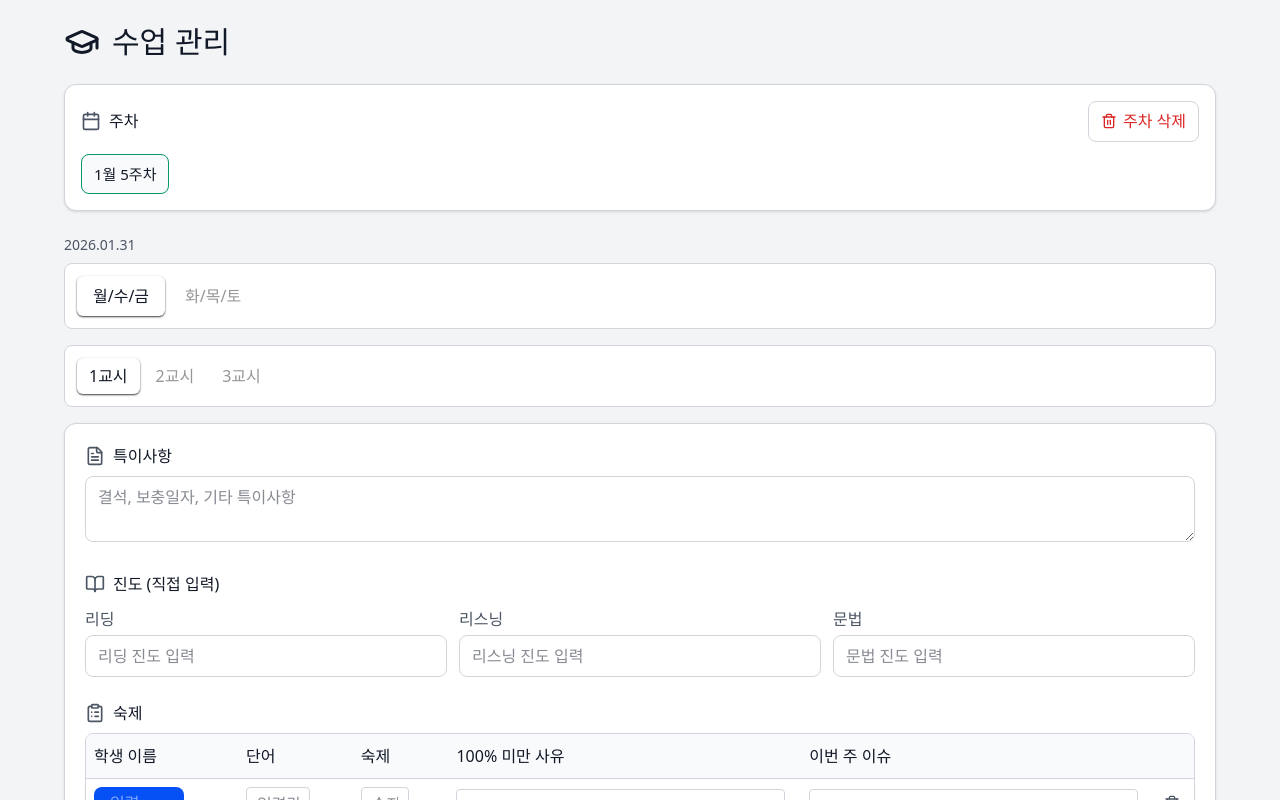
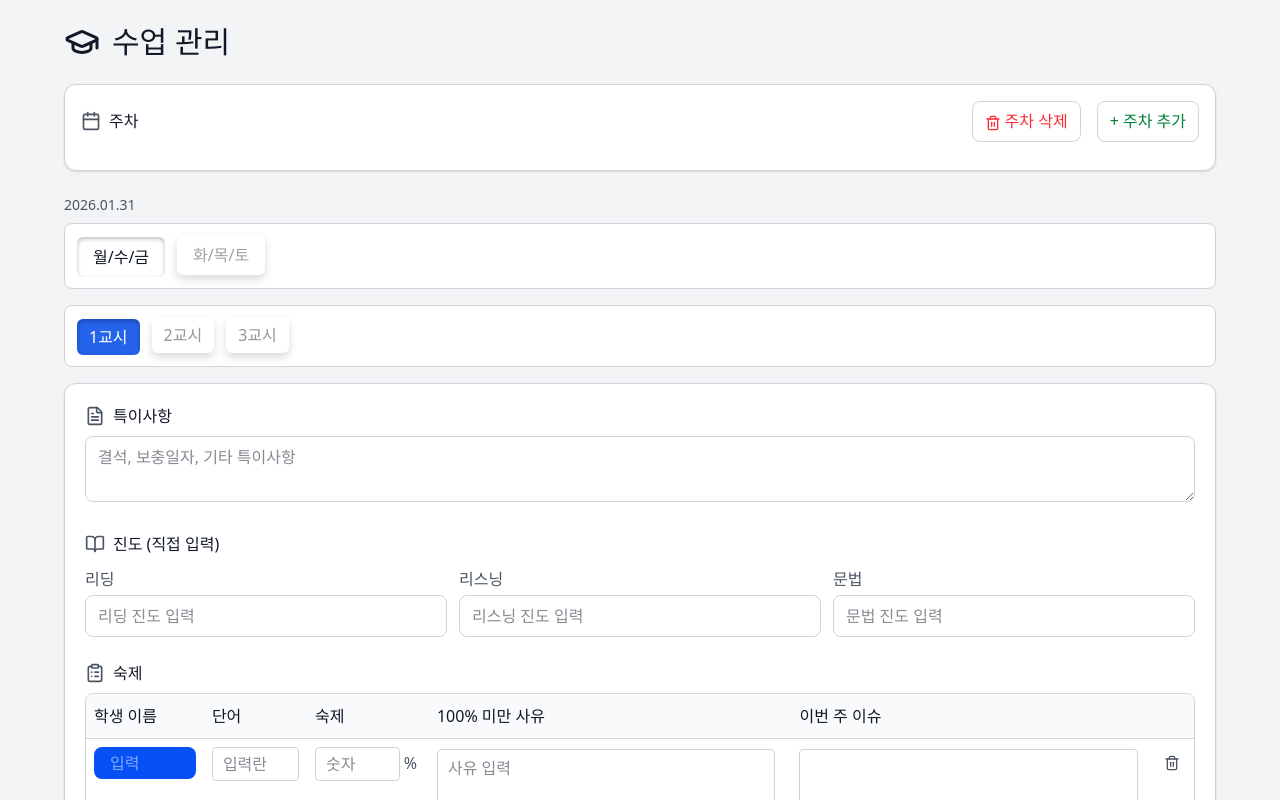
Before and after one commit to alstmd9902/ai-study-manager, a React (Vite) app: page / in a window 1280 px wide. Shown: the top 800 px of the page. Built offline with nearby package versions, Linux system fonts and the light colour scheme.

Commit message:
fix : 주차선택 및 UI 변경

```diff
--- a/src/components/DayGroupTabs.tsx
+++ b/src/components/DayGroupTabs.tsx
@@ -31,7 +31,7 @@ export function DayGroupTabs({ active, onChange }: DayGroupTabsProps) {
     <div>
       <TodayDisplay />
       <div
-        className="flex gap-1 rounded-lg p-3"
+        className="flex gap-3 rounded-lg p-3"
         style={{
           backgroundColor: "var(--surface)",
           border: "1px solid var(--border)"
@@ -42,17 +42,23 @@ export function DayGroupTabs({ active, onChange }: DayGroupTabsProps) {
             key={key}
             type="button"
             onClick={() => onChange(key)}
-            className="rounded-md px-4 py-2 font-medium transition-colors"
+            className="rounded-md px-4 py-2 font-medium transition-all"
             style={{
               fontSize: "1rem",
               ...(active === key
                 ? {
-                    backgroundColor: "var(--surface)",
+                    // 눌린 상태
                     color: "var(--text-main)",
-                    boxShadow: "0 1px 2px rgba(0, 0, 0, 0.76)"
+                    transform: "translateY(1px)",
+                    boxShadow: "inset 0 2px 4px rgba(0,0,0,0.25)",
+                    backgroundColor: "var(--surface)"
                   }
                 : {
-                    color: "#3d3d3d8a"
+                    // 기본(떠 있는 상태)
+                    color: "#3d3d3d7c",
+                    transform: "translateY(-1px)",
+                    boxShadow: "0 4px 8px rgba(0,0,0,0.15)",
+                    backgroundColor: "var(--surface)"
                   })
             }}
           >
--- a/src/components/HomeworkTable.tsx
+++ b/src/components/HomeworkTable.tsx
@@ -16,7 +16,7 @@ export function HomeworkTable({
   const PERIOD_BADGE_COLOR: Record<1 | 2 | 3, string> = {
     1: "#0551f6", // 파랑
     2: "#29b829", // 초록
-    3: "#c143aa" // 분홍
+    3: "#ec4899" // 분홍
   };
   // period를 1|2|3 숫자로 정규화
   const normalizePeriod = (p: unknown): 1 | 2 | 3 => {
@@ -156,13 +156,13 @@ export function HomeworkTable({
             {entries.map((entry, index) => (
               <Fragment key={index}>
                 <tr key={index} style={{ verticalAlign: "top" }}>
-                  <td className="px-2 py-2">
+                  <td className="px-2 py-2 max-w-[80px]">
                     <input
                       type="text"
                       value={entry.name}
                       onChange={(e) => handleNameChange(index, e.target.value)}
                       placeholder="입력"
-                      className="inline-block w-[90px] rounded-lg px-4 py-1 font-semibold focus:outline-none"
+                      className="inline-block w-full rounded-lg px-4 py-1 font-semibold focus:outline-none"
                       style={{
                         backgroundColor:
                           PERIOD_BADGE_COLOR[normalizePeriod(period)],
@@ -174,7 +174,7 @@ export function HomeworkTable({
                   </td>
 
                   {/* 단어점수 적는란 */}
-                  <td className="px-2 py-2">
+                  <td className="px-2 py-2 max-w-[70px]">
                     <input
                       type="text"
                       value={entry.wordScore ?? ""}
@@ -190,7 +190,7 @@ export function HomeworkTable({
                         onChange(next);
                       }}
                       placeholder="입력란"
-                      className="w-16 text-center rounded border px-2.5 py-1"
+                      className="w-full rounded border px-2.5 py-1"
                       style={{
                         backgroundColor: "var(--surface)",
                         color: "var(--text-main)",
@@ -200,7 +200,8 @@ export function HomeworkTable({
                     />
                   </td>
 
-                  <td className="px-2 py-2">
+                  <td className="px-2 py-2 max-w-[80px]">
+                    <div className="flex items-center gap-1">
                       <input
                         type="text"
                         inputMode="numeric"
@@ -213,7 +214,7 @@ export function HomeworkTable({
                           handleHomeworkScoreChange(index, e.target.value)
                         }
                         placeholder="숫자"
-                      className="w-12 rounded border px-2.5 py-1"
+                        className="w-full rounded border px-2.5 py-1"
                         style={{
                           backgroundColor: "var(--surface)",
                           color:
@@ -225,6 +226,13 @@ export function HomeworkTable({
                           fontSize: "1rem"
                         }}
                       />
+                      <span
+                        className="text-sm"
+                        style={{ color: "var(--text-muted)" }}
+                      >
+                        %
+                      </span>
+                    </div>
                   </td>
                   <td className="px-3 py-2.5">
                     <textarea
@@ -286,7 +294,7 @@ export function HomeworkTable({
                         backgroundColor: "var(--surface-hover)"
                       }}
                     >
-                      <div className="font-medium text-sm">못한 숙제</div>
+                      <div className="font-medium text-sm">👉 못한 숙제</div>
                       {/* 입력 + 추가 */}
                       <div className="flex items-center gap-2">
                         <input
@@ -347,7 +355,7 @@ export function HomeworkTable({
                             key={`${index}-todo-${tIndex}`}
                             className="group flex items-start gap-2 text-sm"
                           >
-                            <label className="flex items-cneter gap-2 cursor-pointer">
+                            <label className="flex items-cneter gap-2 cursor-pointer ml-1">
                               <input
                                 type="checkbox"
                                 checked={todo.done}
--- a/src/components/PeriodTabs.tsx
+++ b/src/components/PeriodTabs.tsx
@@ -11,10 +11,16 @@ const TABS: { key: PeriodKey; label: string }[] = [
   { key: "period3", label: "3교시" }
 ];
 
+const ACTIVE_BG: Record<PeriodKey, string> = {
+  period1: "#2563eb", // blue
+  period2: "#16a34a", // green
+  period3: "#ec4899" // pink
+};
+
 export function PeriodTabs({ active, onChange }: PeriodTabsProps) {
   return (
     <div
-      className="flex gap-1 rounded-lg p-3"
+      className="flex gap-3 rounded-lg p-3"
       style={{
         backgroundColor: "var(--surface)",
         border: "1px solid var(--border)"
@@ -30,12 +36,18 @@ export function PeriodTabs({ active, onChange }: PeriodTabsProps) {
             fontSize: "1rem",
             ...(active === key
               ? {
-                  backgroundColor: "var(--surface)",
-                  color: "var(--text-main)",
-                  boxShadow: "0 1px 2px rgba(0, 0, 0, 0.76)"
+                  // 눌린 상태
+                  backgroundColor: ACTIVE_BG[key],
+                  color: "#ffffff",
+                  transform: "translateY(1px)",
+                  boxShadow: "inset 0 2px 4px rgba(0,0,0,0.25)"
                 }
               : {
-                  color: "#3d3d3d8a"
+                  // 기본(떠 있는 상태)
+                  backgroundColor: "var(--surface)",
+                  color: "#3d3d3d8a",
+                  transform: "translateY(-1px)",
+                  boxShadow: "0 4px 8px rgba(0,0,0,0.15)"
                 })
           }}
         >
--- a/src/components/WeekSelector.tsx
+++ b/src/components/WeekSelector.tsx
@@ -1,11 +1,15 @@
+import { Calendar, Trash2 } from "lucide-react";
 import { useState } from "react";
-import { Calendar, Trash2 } from "lucide-react";
 import {
-  getWeekLabel,
+  createEmptyWeekRecord,
+  deleteWeekRecord,
+  saveWeekRecord
+} from "../utils/storage";
+import {
+  getCurrentWeekKey,
   getStoredWeekKeys,
-  getCurrentWeekKey,
+  getWeekLabel
 } from "../utils/weekKey";
-import { deleteWeekRecord } from "../utils/storage";
 
 interface WeekSelectorProps {
   currentWeekKey: string;
@@ -16,16 +20,10 @@ interface WeekSelectorProps {
 export function WeekSelector({
   currentWeekKey,
   onWeekChange,
-  onRecordLoad,
+  onRecordLoad
 }: WeekSelectorProps) {
-  const storedKeys = getStoredWeekKeys();
-  const hasCurrent = storedKeys.includes(currentWeekKey);
-  const weekOptions =
-    storedKeys.length > 0
-      ? hasCurrent
-        ? storedKeys
-        : [currentWeekKey, ...storedKeys].sort((a, b) => b.localeCompare(a))
-      : [getCurrentWeekKey()];
+  // ✅ 항상 저장된 주차 기준 + 오름차순
+  const weekOptions = getStoredWeekKeys().sort((a, b) => a.localeCompare(b));
 
   const handleTabClick = (key: string) => {
     onWeekChange(key);
@@ -43,13 +41,13 @@ export function WeekSelector({
   );
 }
 
-/** 삭제 모드 + 탭 목록 (주차 탭, 다중 선택 삭제) */
+/** 주차 탭 + 다중 선택 삭제 */
 function WeekTabs({
   weekOptions,
   currentWeekKey,
   onTabClick,
   onRecordLoad,
-  onWeekChange,
+  onWeekChange
 }: {
   weekOptions: string[];
   currentWeekKey: string;
@@ -60,13 +58,23 @@ function WeekTabs({
   const [deleteMode, setDeleteMode] = useState(false);
   const [selectedKeys, setSelectedKeys] = useState<Set<string>>(new Set());
 
+  const allSelected =
+    weekOptions.length > 0 && weekOptions.every((k) => selectedKeys.has(k));
+
   const toggleSelect = (key: string) => {
     setSelectedKeys((prev) => {
       const next = new Set(prev);
-      if (next.has(key)) next.delete(key);
-      else next.add(key);
+      if (next.has(key)) {
+        next.delete(key);
+      } else {
+        next.add(key);
+      }
       return next;
     });
+  };
+
+  const toggleSelectAll = () => {
+    setSelectedKeys(allSelected ? new Set() : new Set(weekOptions));
   };
 
   const handleDeleteSelected = () => {
@@ -74,20 +82,20 @@ function WeekTabs({
       setDeleteMode(false);
       return;
     }
+
     if (
       !confirm(
         `선택한 ${selectedKeys.size}개 주차를 삭제할까요? (기록이 모두 삭제됩니다.)`
       )
     )
       return;
-    const keys = getStoredWeekKeys();
-    const remaining = keys.filter((k) => !selectedKeys.has(k));
+
     selectedKeys.forEach((key) => deleteWeekRecord(key));
-    const nextCurrent =
-      remaining[0] ?? (currentWeekKey && !selectedKeys.has(currentWeekKey) ? currentWeekKey : getCurrentWeekKey());
-    const nextKey = remaining.includes(nextCurrent)
-      ? nextCurrent
-      : remaining[0] ?? getCurrentWeekKey();
+
+    const remaining = getStoredWeekKeys().filter((k) => !selectedKeys.has(k));
+
+    const nextKey = remaining[0] ?? getCurrentWeekKey();
+
     onWeekChange(nextKey);
     onRecordLoad(nextKey);
     setSelectedKeys(new Set());
@@ -99,51 +107,111 @@ function WeekTabs({
     setSelectedKeys(new Set());
   };
 
+  // ✅ 월별 최대 주차 반영
+  function getNextWeekKey(latestKey: string): string {
+    const match = latestKey.match(/^(\d{4})-(\d{2})-week(\d)$/);
+    if (!match) return getCurrentWeekKey();
+
+    let year = parseInt(match[1], 10);
+    let month = parseInt(match[2], 10);
+    let week = parseInt(match[3], 10);
+
+    const maxWeeksByMonth: Record<number, number> = {
+      1: 5,
+      2: 4,
+      3: 5,
+      4: 4,
+      5: 5,
+      6: 4,
+      7: 5,
+      8: 5,
+      9: 4,
+      10: 5,
+      11: 4,
+      12: 5
+    };
+
+    const maxWeek = maxWeeksByMonth[month] ?? 4;
+
+    if (week < maxWeek) {
+      week += 1;
+    } else {
+      week = 1;
+      if (month === 12) {
+        year += 1;
+        month = 1;
+      } else {
+        month += 1;
+      }
+    }
+
+    return `${year}-${month.toString().padStart(2, "0")}-week${week}`;
+  }
+
+  const handleAddWeek = () => {
+    const latestKey =
+      weekOptions.length > 0
+        ? weekOptions[weekOptions.length - 1]
+        : getCurrentWeekKey();
+
+    const nextKey = getNextWeekKey(latestKey);
+
+    // ✅ 타입 안전한 빈 주차 생성
+    saveWeekRecord(nextKey, createEmptyWeekRecord());
+
+    onWeekChange(nextKey);
+    onRecordLoad(nextKey);
+  };
+
   return (
     <div
       className="rounded-xl p-4 shadow-sm"
       style={{
         backgroundColor: "var(--surface)",
-        border: "1px solid var(--border)",
+        border: "1px solid var(--border)"
       }}
     >
+      {/* 헤더 */}
       <div className="mb-3 flex flex-wrap items-center gap-2">
-        <Calendar
-          className="h-5 w-5"
-          style={{ color: "var(--text-muted)" }}
-        />
-        <span
-          className="font-medium"
-          style={{ color: "var(--text-main)", fontSize: "1rem" }}
-        >
+        <Calendar className="h-5 w-5" style={{ color: "var(--text-muted)" }} />
+        <span className="font-medium" style={{ color: "var(--text-main)" }}>
           주차
         </span>
+
         {!deleteMode ? (
+          <>
             <button
               type="button"
               onClick={() => setDeleteMode(true)}
-            className="ml-auto flex items-center gap-1.5 rounded-lg border px-3 py-2 text-sm"
+              className="ml-auto text-red-500 rounded-lg border px-3 py-2 text-sm hover:bg-red-500 hover:text-amber-50"
               style={{
-              backgroundColor: "var(--surface)",
-              color: "var(--danger)",
-              borderColor: "var(--border)",
+                borderColor: "var(--border)"
               }}
             >
-            <Trash2 className="h-4 w-4" />
+              <Trash2 className="inline h-4 w-4 mr-1" />
               주차 삭제
             </button>
+            <button
+              type="button"
+              onClick={handleAddWeek}
+              className="ml-2 text-green-700 rounded-lg border px-3 py-2 text-sm hover:bg-green-500 hover:text-amber-50"
+              style={{
+                borderColor: "var(--border)"
+              }}
+            >
+              + 주차 추가
+            </button>
+          </>
         ) : (
           <div className="ml-auto flex gap-2">
             <button
               type="button"
               onClick={handleDeleteSelected}
               disabled={selectedKeys.size === 0}
-              className="rounded-lg border px-3 py-2 text-sm font-medium"
+              className="rounded-lg border px-3 py-2 text-sm text-white"
               style={{
                 backgroundColor: "var(--danger)",
-                color: "#fff",
-                borderColor: "var(--danger)",
-                opacity: selectedKeys.size === 0 ? 0.6 : 1,
+                opacity: selectedKeys.size === 0 ? 0.6 : 1
               }}
             >
               선택 삭제 ({selectedKeys.size})
@@ -154,8 +222,7 @@ function WeekTabs({
               className="rounded-lg border px-3 py-2 text-sm"
               style={{
                 backgroundColor: "var(--surface)",
-                color: "var(--text-main)",
-                borderColor: "var(--border)",
+                borderColor: "var(--border)"
               }}
             >
               취소
@@ -163,16 +230,47 @@ function WeekTabs({
           </div>
         )}
       </div>
+
+      {/* 전체 선택 */}
+      {deleteMode && (
+        <div className="mb-3 flex items-center gap-2">
+          <label className="flex cursor-pointer items-center gap-2 text-sm">
+            <input
+              type="checkbox"
+              checked={allSelected}
+              onChange={toggleSelectAll}
+              className="h-4 w-4"
+              style={{ accentColor: "var(--accent)" }}
+            />
+            전체 선택
+          </label>
+        </div>
+      )}
+
+      {/* 주차 목록 */}
       <div className="flex flex-wrap gap-2">
         {weekOptions.map((key) => (
           <label
             key={key}
-            className="flex cursor-pointer items-center gap-2 rounded-lg border px-3 py-2 transition-colors"
+            className="flex items-center gap-2 rounded-lg border px-3 py-2 cursor-pointer transition-all"
             style={{
-              borderColor:
-                currentWeekKey === key ? "var(--accent)" : "var(--border)",
-              backgroundColor:
-                currentWeekKey === key ? "var(--surface-hover)" : "var(--surface)",
+              borderColor: "var(--border)",
+              borderWidth: "1px",
+              backgroundColor: "var(--surface)",
+              fontWeight: currentWeekKey === key ? 600 : 400,
+              color:
+                currentWeekKey === key
+                  ? "var(--text-main)"
+                  : "rgba(0,0,0,0.35)",
+              outline:
+                currentWeekKey === key ? "2px solid var(--accent)" : "none",
+              outlineOffset: "-1px",
+              transform:
+                currentWeekKey === key ? "translateY(1px)" : "translateY(-1px)",
+              boxShadow:
+                currentWeekKey === key
+                  ? "inset 0 2px 4px rgba(0,0,0,0.25)"
+                  : "0 4px 8px rgba(0,0,0,0.15)"
             }}
           >
             {deleteMode ? (
@@ -181,27 +279,16 @@ function WeekTabs({
                   type="checkbox"
                   checked={selectedKeys.has(key)}
                   onChange={() => toggleSelect(key)}
-                  className="h-4 w-4 rounded"
+                  className="h-4 w-4"
                   style={{ accentColor: "var(--accent)" }}
                 />
-                <span
-                  style={{
-                    color: "var(--text-main)",
-                    fontSize: "0.9375rem",
-                  }}
-                >
-                  {getWeekLabel(key)}
-                </span>
+                <span>{getWeekLabel(key)}</span>
               </>
             ) : (
               <button
                 type="button"
                 onClick={() => onTabClick(key)}
-                className="text-left font-medium"
-                style={{
-                  color: "var(--text-main)",
-                  fontSize: "0.9375rem",
-                }}
+                className="font-medium"
               >
                 {getWeekLabel(key)}
               </button>
--- a/src/components/WeeklyStudentSummary.tsx
+++ b/src/components/WeeklyStudentSummary.tsx
@@ -50,10 +50,8 @@ export function WeeklyStudentSummary({
   onRecordLoad
 }: WeeklyStudentSummaryProps) {
   const storedKeys = getStoredWeekKeys();
-  const hasCurrent = storedKeys.includes(weekKey);
-  const options = hasCurrent
-    ? storedKeys
-    : [weekKey, ...storedKeys].sort((a, b) => b.localeCompare(a));
+  const uniqueKeys = Array.from(new Set([weekKey, ...storedKeys]));
+  const options = uniqueKeys.sort((a, b) => a.localeCompare(b));
 
   const students = getUniqueStudentNamesFromWeek(record);
 
--- a/src/types.ts
+++ b/src/types.ts
@@ -65,7 +65,7 @@ export interface StudentSummaryEntry {
 /** 주차 단위 데이터 */
 export interface WeekRecord {
   schedule: Schedule;
-  studentSummary?: Record<
+  studentSummary: Record<
     string,
     {
       reasonBelow100: string;
```
Lines whose indentation alone changed are shown as unchanged.
